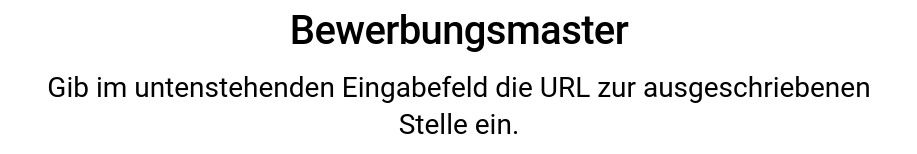
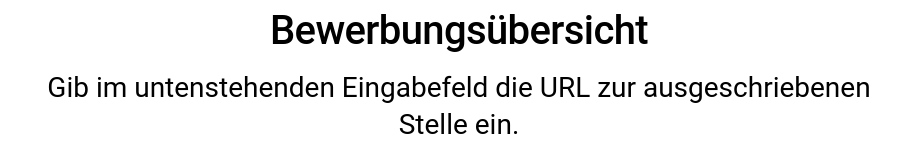
Before and after one commit to lukasmeinzer/bewerbungsmaster, a React (Create React App) app in the folder frontend/: page / in a window 1280 px wide. Both pictures are taken after typing "Sample" into the empty fields and a click on the button "SUBMIT". Shown: the top 154 px of the page, without its empty margins (181-1098 px from the left). Built offline with nearby package versions, Linux system fonts and the light colour scheme; no server answers.

Commit message:
Überschrift angepasst

```diff
--- a/frontend/src/App.js
+++ b/frontend/src/App.js
@@ -200,7 +200,7 @@ function App() {
     <ThemeProvider theme={theme}>
       <Container maxWidth="md">
         <Typography variant="h1" align="center" gutterBottom>
-          Bewerbungsmaster
+          Bewerbungsübersicht
         </Typography>
         <Typography variant="h5" align="center" gutterBottom>
           Gib im untenstehenden Eingabefeld die URL zur ausgeschriebenen Stelle ein.
```
